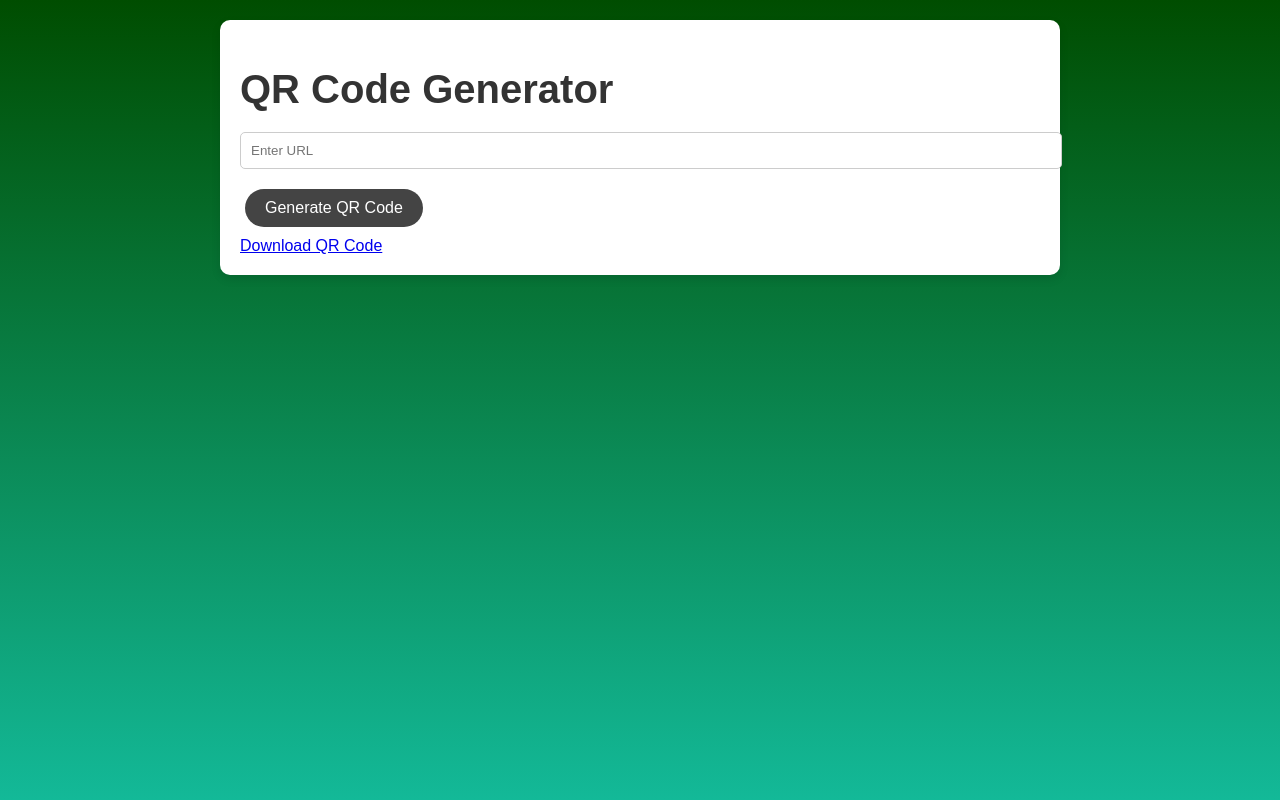
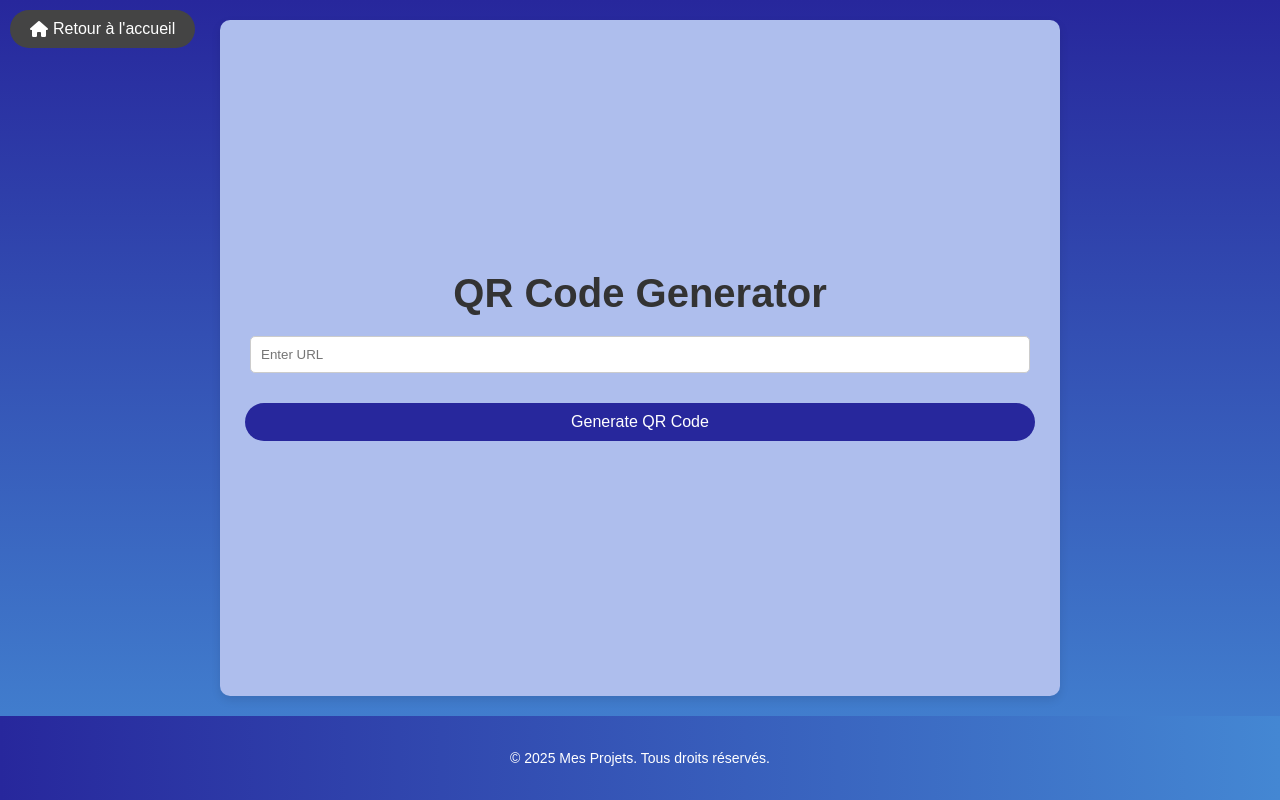
Before and after one commit to filsuin/My-website, a PHP site: page /qr_code.html in a window 1280 px wide. Run offline with PHP 8.4, Linux system fonts and the light colour scheme.

Commit message:
1.13.8
Various graphic corrections

```diff
--- a/assets/css/style.css
+++ b/assets/css/style.css
@@ -3,7 +3,7 @@ body {
     font-family: 'Arial', sans-serif;
     margin: 0;
     padding: 0;
-    background: linear-gradient(to bottom, #004d00, #13b998);
+    background: linear-gradient(to bottom, #27279c, #4487d3); /* Bleu marine à bleu normal */
     color: #333;
     display: flex;
     flex-direction: column;
@@ -21,7 +21,7 @@ html {
 nav {
     position: relative;
     width: 100%;
-    background: linear-gradient(to right, #004d00, #13b998);
+    background: linear-gradient(to right, #27279c, #4487d3); /* Bleu marine à bleu normal */
     padding: 10px 20px;
 }
 
@@ -43,13 +43,13 @@ nav ul li a {
     text-decoration: none;
     font-size: 18px;
     padding: 10px 20px;
-    background-color: #006600;
+    background-color: #27279c; /* Bleu marine */
     border-radius: 25px;
     transition: background-color 0.3s;
 }
 
 nav ul li a:hover {
-    background-color: #004d00;
+    background-color: #4487d3; /* Bleu normal */
 }
 
 .nav-buttons {
@@ -112,15 +112,19 @@ nav ul li a:hover {
     max-width: 800px;
     width: 90%;
     padding: 20px;
-    background-color: #ffffff;
+    background-color: #aebeed;
     box-shadow: 0 4px 10px rgba(0, 0, 0, 0.1);
     border-radius: 10px;
     margin: 20px auto;
+    flex: 1; /* Ensure the container takes up available space */
+    display: flex;
+    flex-direction: column;
+    justify-content: center; /* Center content vertically */
 }
 
 /* Header */
 header {
-    background: linear-gradient(to right, #004d00, #13b998);
+    background: linear-gradient(to right, #27279c, #4487d3); /* Bleu marine à bleu normal */
     color: white;
     padding: 20px 0;
     text-align: center;
@@ -146,7 +150,7 @@ header p {
     font-size: 16px;
     color: #fff;
     text-decoration: none;
-    background-color: #444;
+    background-color: #27279c; /* Bleu marine */
     border: none;
     border-radius: 25px;
     cursor: pointer;
@@ -158,7 +162,7 @@ header p {
 }
 
 .button:hover, input[type="file"]:hover, input[type="submit"]:hover, button:hover {
-    background-color: #555;
+    background-color: #4487d3; /* Bleu normal */
 }
 
 input[type="range"] {
@@ -171,11 +175,11 @@ input[type="range"] {
     border: none;
     cursor: pointer;
     font-size: 1.5em;
-    color: #444;
+    color: #27279c; /* Bleu marine */
 }
 
 #copyButton:hover {
-    color: #444;
+    color: #4487d3; /* Bleu normal */
 }
 
 /* Boutons de retour à l'accueil */
@@ -202,7 +206,7 @@ input[type="range"] {
 footer {
     width: 100%;
     text-align: center;
-    background: linear-gradient(to right, #004d00, #13b998);
+    background: linear-gradient(to right, #27279c, #4487d3); /* Bleu marine à bleu normal */
     color: white;
     padding: 10px 0;
     font-size: 14px;
@@ -213,13 +217,14 @@ footer {
 }
 
 .footer {
-    background: linear-gradient(to right, #004d00, #13b998);
+    background: linear-gradient(to right, #27279c, #4487d3); /* Bleu marine à bleu normal */
     color: white;
     text-align: center;
     padding: 20px 0;
     position: relative;
     bottom: 0;
     width: 100%;
+    margin-top: auto; /* Push footer to the bottom */
 }
 
 /* Lien pour retourner à l'accueil */
@@ -275,7 +280,7 @@ footer {
         left: 0;
         width: 100%;
         height: 100vh;
-        background-color: rgba(0, 77, 0, 0.95);
+        background-color: rgba(0, 0, 128, 0.95); /* Bleu marine */
         flex-direction: column;
         justify-content: center;
         align-items: center;
@@ -373,11 +378,12 @@ h1 {
 }
 
 input[type="text"] {
-    width: 100%;
+    width: calc(100% - 20px); /* Adjust width to fit within container */
     padding: 10px;
-    margin: 10px 0;
+    margin: 10px auto; /* Center the input */
     border: 1px solid #ccc;
     border-radius: 5px;
+    box-sizing: border-box; /* Ensure padding and border are included in width */
 }
 
 @media (max-width: 768px) {
--- /dev/null
+++ b/assets/js/qr_code.js
@@ -0,0 +1,31 @@
+document.addEventListener("DOMContentLoaded", () => {
+    const downloadLink = document.getElementById("download-link");
+    downloadLink.style.display = "none"; // Initial state
+
+    document.getElementById("generate-btn").addEventListener("click", function () {
+        const url = document.getElementById("url-input").value;
+
+        if (!url) {
+            alert("Please enter a valid URL.");
+            return;
+        }
+
+        const qrCodeContainer = document.getElementById("qr-code");
+        qrCodeContainer.innerHTML = ""; // Clear previous QR code
+
+        new QRCode(qrCodeContainer, {
+            text: url,
+            width: 256,
+            height: 256,
+        });
+
+        // Show download link after QR code generation
+        setTimeout(() => {
+            const qrCodeImage = qrCodeContainer.querySelector("img");
+            if (qrCodeImage) {
+                downloadLink.href = qrCodeImage.src;
+                downloadLink.style.display = "block";
+            }
+        }, 500);
+    });
+});
--- a/index.html
+++ b/index.html
@@ -9,7 +9,7 @@
     <!-- Favicon -->
     <link rel="icon" type="image/x-icon" href="assets/Images/favicon.ico">
     <!-- Font Awesome CDN -->
-    <link rel="stylesheet" href="https://cdnjs.cloudflare.com/ajax/libs/font-awesome/6.0.0-beta3/css/all.min.css">
+    <link rel="stylesheet" href="https://cdnjs.cloudflare.com/ajax/libs/font-awesome/6.0.0/css/all.min.css">
 </head>
 <body>
     <header>
@@ -40,7 +40,5 @@
 
     <!-- Script JavaScript existant -->
     <script src="assets/js/script.js"></script>
-    <!-- Add the new JavaScript file -->
-    <script src="assets/js/nav.js"></script>
 </body>
 </html>
--- a/qr_code.html
+++ b/qr_code.html
@@ -4,17 +4,25 @@
     <meta charset="UTF-8">
     <meta name="viewport" content="width=device-width, initial-scale=1.0">
     <title>QR Code Generator</title>
-  <link rel="stylesheet" href="assets/CSS/style.css">
+    <link rel="stylesheet" href="assets/CSS/style.css">
     <script src="https://cdnjs.cloudflare.com/ajax/libs/qrcodejs/1.0.0/qrcode.min.js"></script>
+    <!-- Font Awesome CDN -->
+    <link rel="stylesheet" href="https://cdnjs.cloudflare.com/ajax/libs/font-awesome/6.0.0-beta3/css/all.min.css">
 </head>
 <body>
-    <div class="container">
-        <h1>QR Code Generator</h1>
-        <input type="text" id="url-input" placeholder="Enter URL">
-        <button id="generate-btn">Generate QR Code</button>
-        <div id="qr-code"></div>
-        <a id="download-link" href="#" download="qrcode.png">Download QR Code</a>
+    <a href="index.html" class="home-button"><i class="fas fa-home"></i> Retour à l'accueil</a>
+    <div class="wrapper">
+        <div class="container">
+            <h1>QR Code Generator</h1>
+            <input type="text" id="url-input" placeholder="Enter URL">
+            <button id="generate-btn" class="button">Generate QR Code</button>
+            <div id="qr-code" class="qr-code-container"></div>
+            <a id="download-link" href="#" download="qrcode.png" class="button">Download QR Code</a>
+        </div>
     </div>
-  <script src="assets/js/qr_code.js"></script>
+    <footer class="footer">
+        <p>&copy; 2025 Mes Projets. Tous droits réservés.</p>
+    </footer>
+    <script src="assets/js/qr_code.js"></script>
 </body>
 </html>
```
Also changed, not shown: assets/js/nav.js (deleted, +0 -11 lines).
